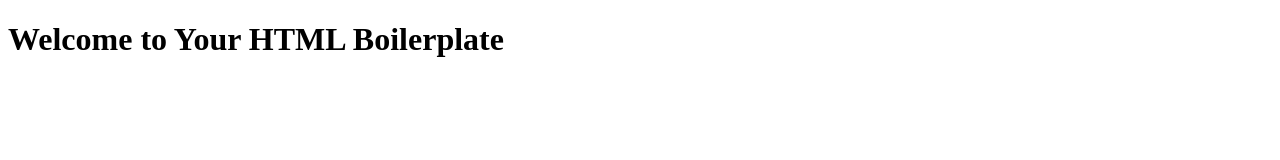
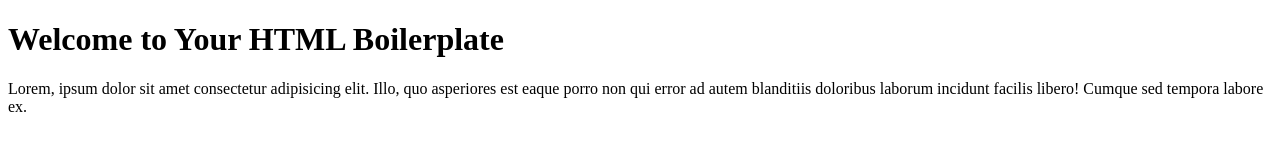
Before and after one commit to EffinDuff/git_test, a plain HTML site: page html-boilerplate/index.html in a window 1280 px wide. Drawn offline with Linux system fonts and the light colour scheme.

Commit message:
added lorem ipsum text to index.html

```diff
--- a/html-boilerplate/index.html
+++ b/html-boilerplate/index.html
@@ -7,5 +7,6 @@
 </head>
 <body>
     <h1>Welcome to Your HTML Boilerplate</h1>
+    <p>Lorem, ipsum dolor sit amet consectetur adipisicing elit. Illo, quo asperiores est eaque porro non qui error ad autem blanditiis doloribus laborum incidunt facilis libero! Cumque sed tempora labore ex.</p>
 </body>
 </html>
```
